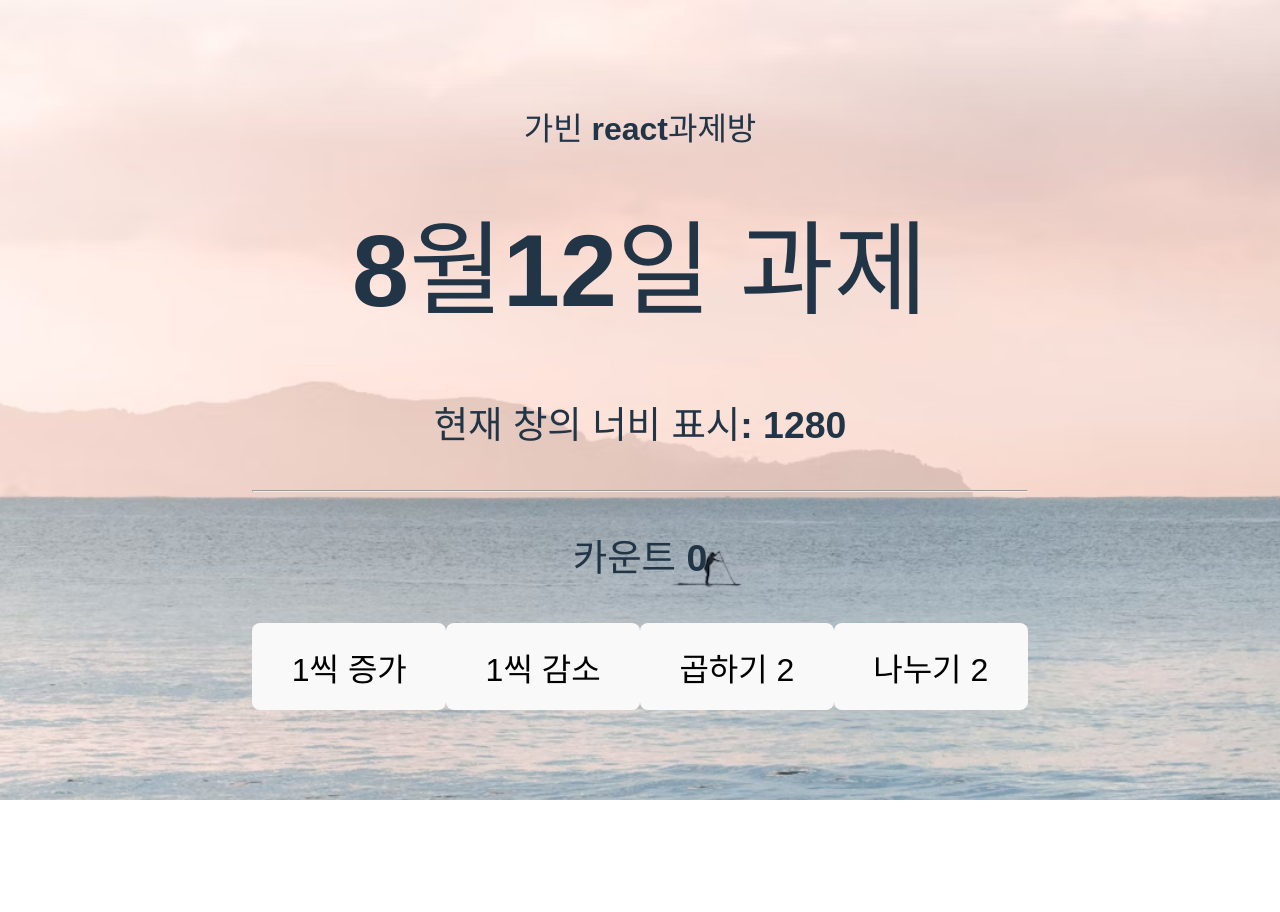
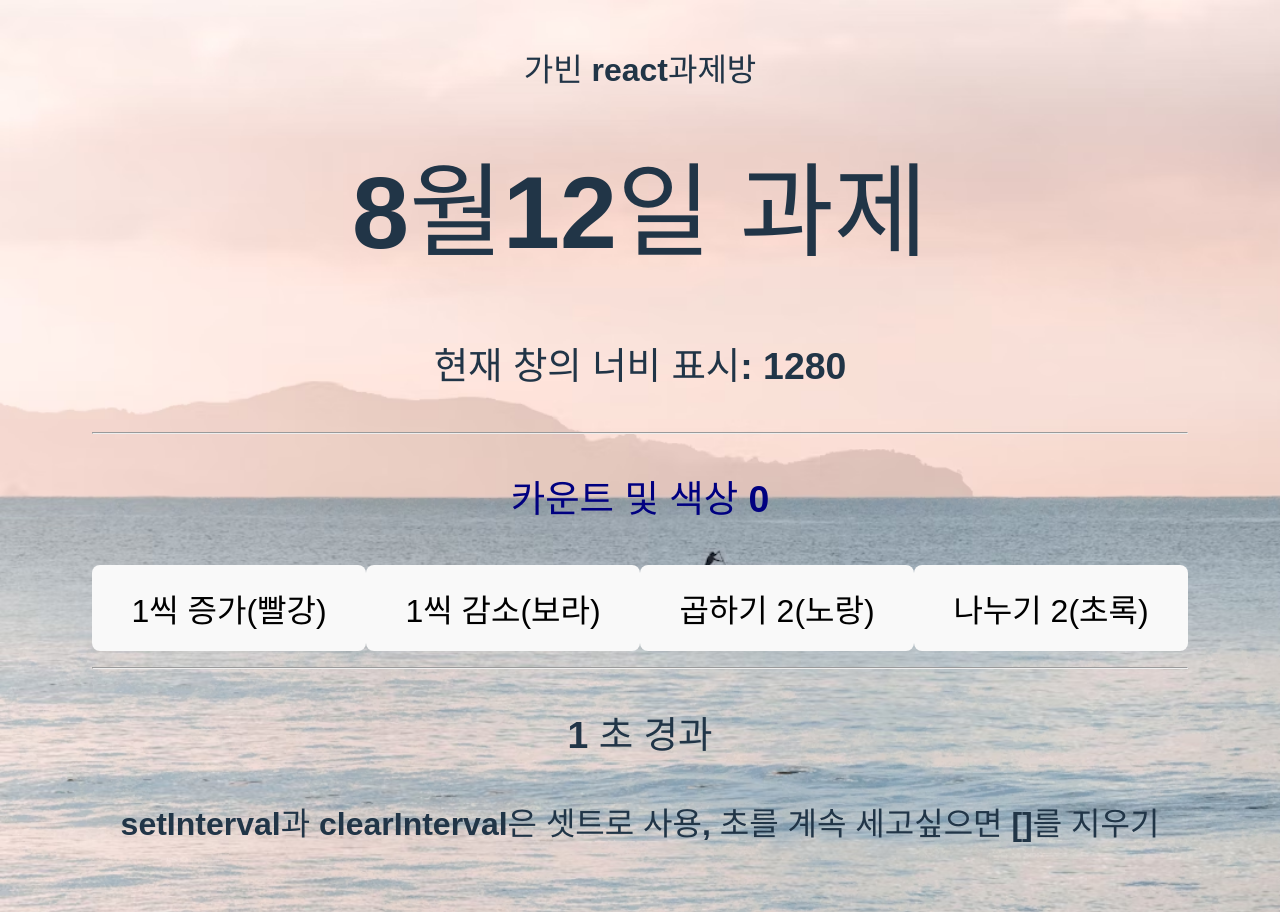
Before and after one commit to gdbin1/react-site, a React (Vite) app: page /react-site/work1 in a window 1280 px wide. Before the commit the page ends 800 px from the top, so only its background shows below. Built offline with nearby package versions, Linux system fonts and the light colour scheme; a web font is replaced by a local one.

Commit message:
add color+count

```diff
--- a/src/compo/Work1.jsx
+++ b/src/compo/Work1.jsx
@@ -6,6 +6,8 @@ const Work1 = () => {
     const [width, setWidth] = useState(window.innerWidth)
     // --------------------
     const[count,setCount] = useState(0)
+    // ----------------------------
+    const[second, setSecond]= useState(0)
 
     useEffect(() => {
         const WResize = () => setWidth(window.innerWidth)
@@ -19,16 +21,29 @@ const Work1 = () => {
     }
     )
     // ---------------
+    useEffect(() => {
+        const timer = setInterval(() => {
+            setSecond(second + 1);
+        }, 1000);
+
+        return() => {
+            clearInterval(timer)
+        }
+    }, [])
+    const[color, setColor] = useState("navy")
     return (
         <div className='gaegu-korean'>
             <h1>8월12일 과제</h1>
             <h3>현재 창의 너비 표시: {width}</h3>
             <hr />
-            <h3>카운트 {count}</h3>
-            <button onClick={() => setCount(count + 1)} >1씩 증가</button>
-            <button onClick={() => setCount(count -1)}>1씩 감소</button>
-            <button onClick={() => setCount(count * 2)}>곱하기 2</button>
-            <button onClick={() => setCount(count / 2)}>나누기 2</button>
+            <h3 style={{color}}>카운트 및 색상 {count}</h3>
+            <button onClick={() => {setCount(count + 1); setColor("red");}} >1씩 증가(빨강)</button>
+            <button onClick={() => {setCount(count -1); setColor("purple");}}>1씩 감소(보라)</button>
+            <button onClick={() => {setCount(count * 2); setColor("yellow");}}>곱하기 2(노랑)</button>
+            <button onClick={() => {setCount(count / 2); setColor("lightgreen");}}>나누기 2(초록)</button>
+            <hr />
+            <h3>{second} 초 경과 </h3>
+            <p>setInterval과 clearInterval은 셋트로 사용, 초를 계속 세고싶으면 []를 지우기</p>
         </div>
     );
 };
```
